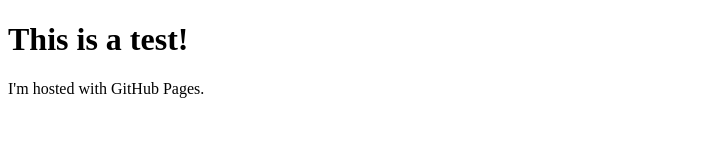
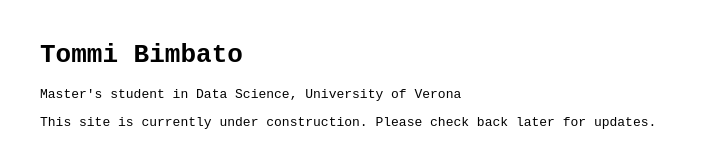
Before and after one commit to tbimbato/tbimbato.github.io, a plain HTML site: page index.html in a window 1280 px wide. Shown: the whole page, without its empty margins (0-703 px from the left). Drawn offline with Linux system fonts and the light colour scheme.

Commit message:
update personal website. still under construction

```diff
--- a/index.html
+++ b/index.html
@@ -1,7 +1,21 @@
 <!DOCTYPE html>
-<html>
+<html lang="en">
+<head>
+    <meta charset="UTF-8">
+    <meta name="viewport" content="width=device-width, initial-scale=1.0">
+    <title>Tommi Bimbato</title>
+    <style>
+        body {
+            font-family: monospace;
+            background-color: white;
+            color: black;
+            margin: 40px;
+        }
+    </style>
+</head>
 <body>
-<h1>This is a test!</h1>
-<p>I'm hosted with GitHub Pages.</p>
+    <h1>Tommi Bimbato</h1>
+    <p>Master's student in Data Science, University of Verona</p>
+    <p>This site is currently under construction. Please check back later for updates.</p>
 </body>
 </html>
```
